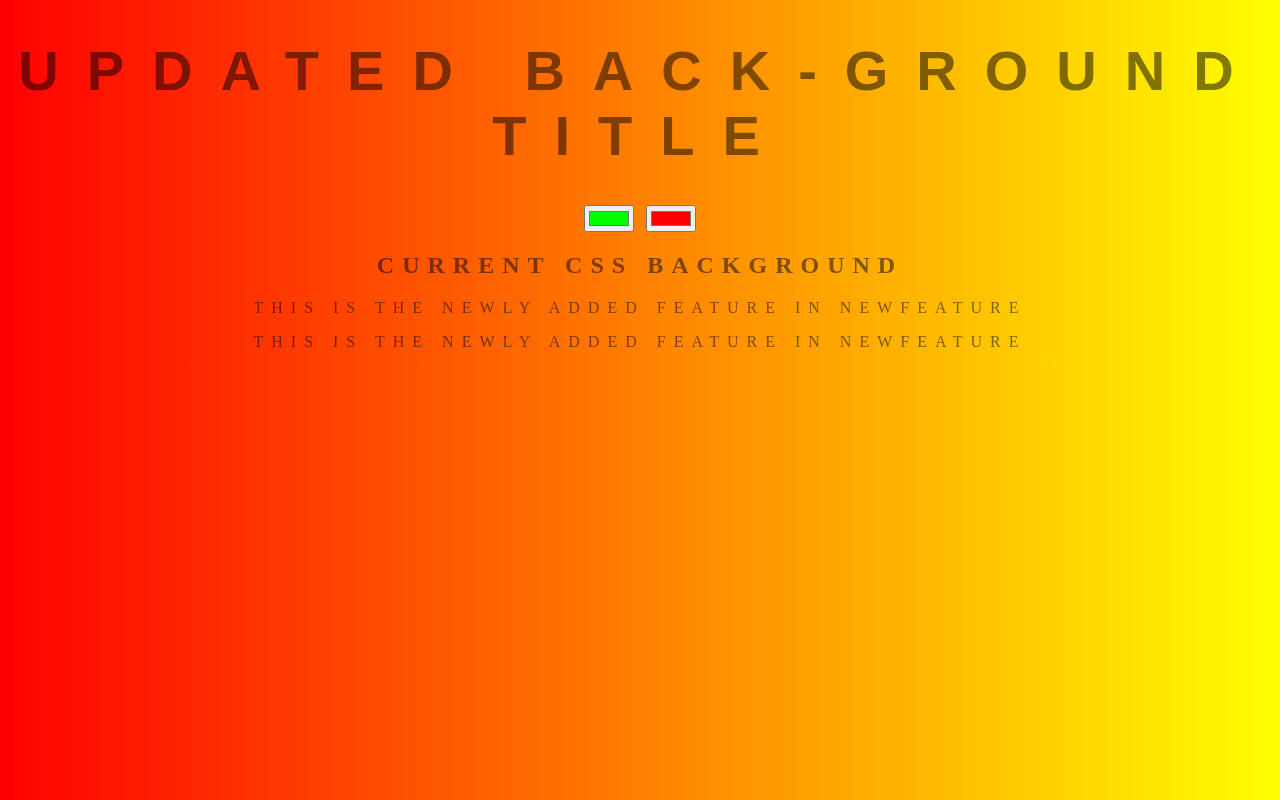
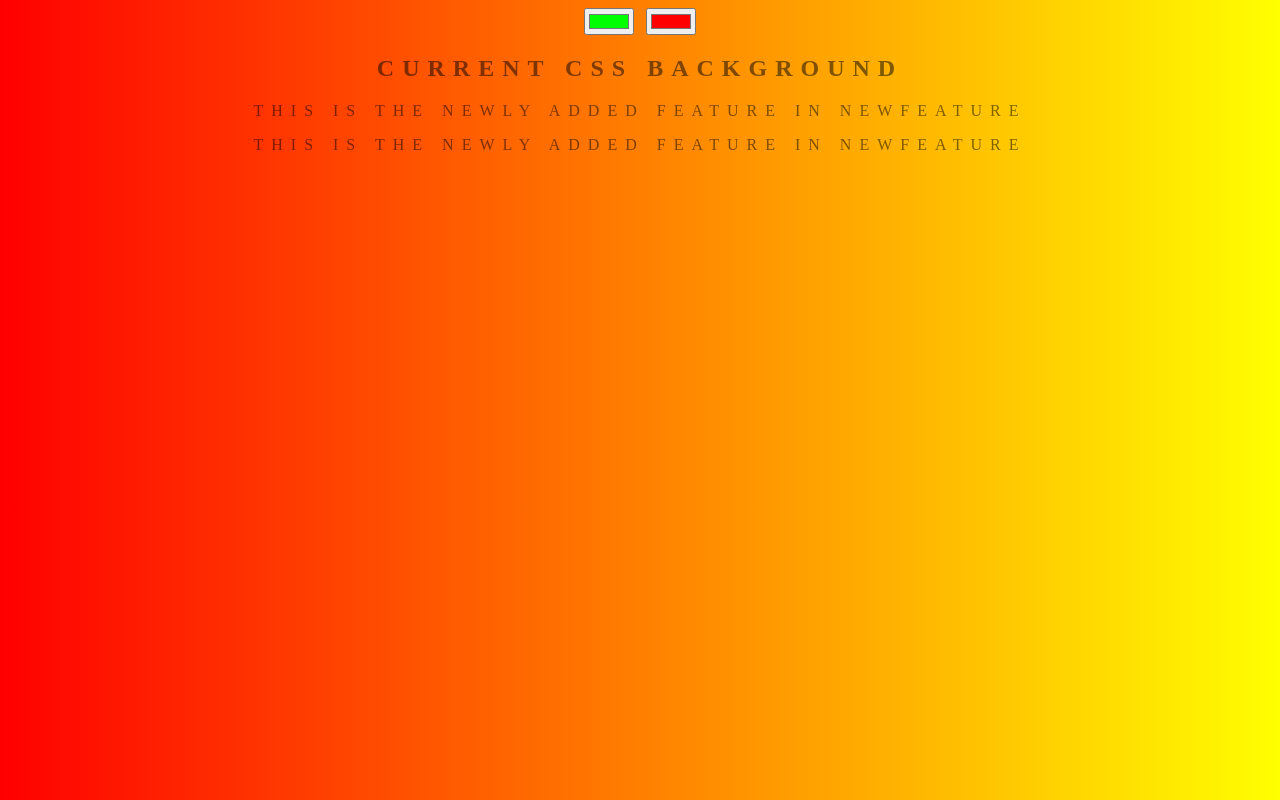
Before and after one commit to wasiqs-classics/background-generator, a plain HTML site: page index.html in a window 1280 px wide. Drawn offline with Linux system fonts and the light colour scheme.

Commit message:
header removed

```diff
--- a/index.html
+++ b/index.html
@@ -5,7 +5,7 @@
 	<link rel="stylesheet" type="text/css" href="style.css">
 </head>
 <body id="gradient">
-	<h1>Updated Back-ground Title</h1>
+	<!-- <h1>Updated Back-ground Title</h1> -->
 	<input class="color1" type="color" name="color1" value="#00ff00">
 	<input class="color2" type="color" name="color2" value="#ff0000">
 	<h2>Current CSS Background</h2>
```
